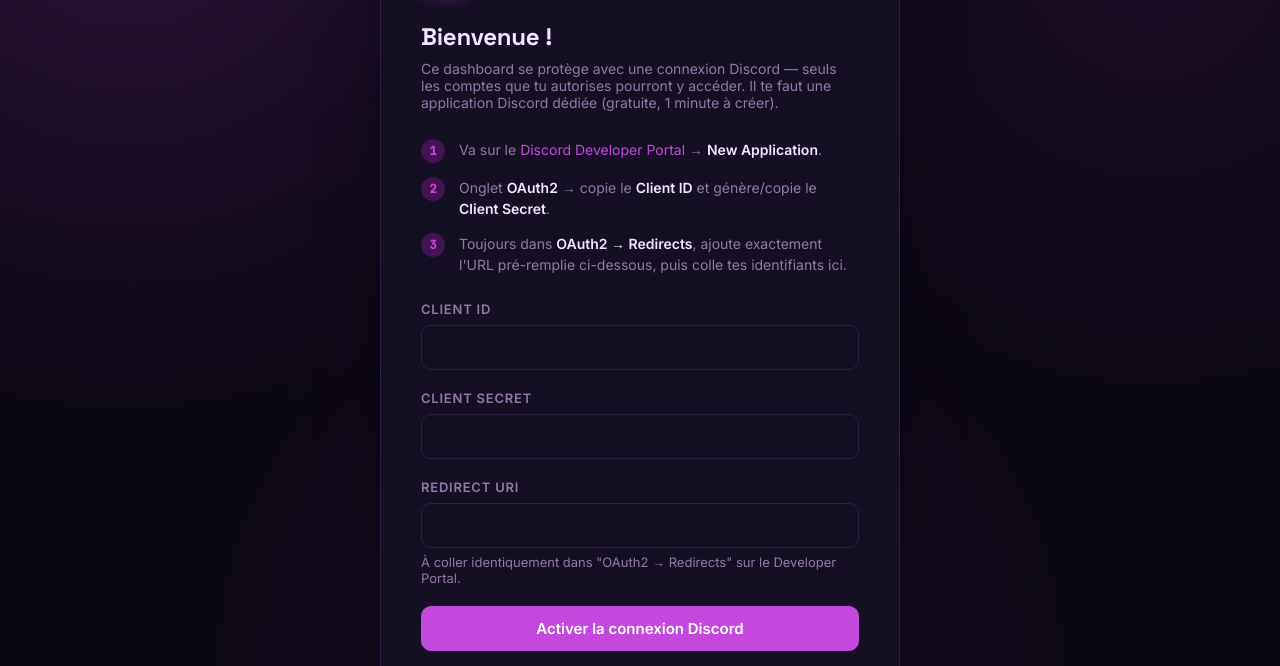
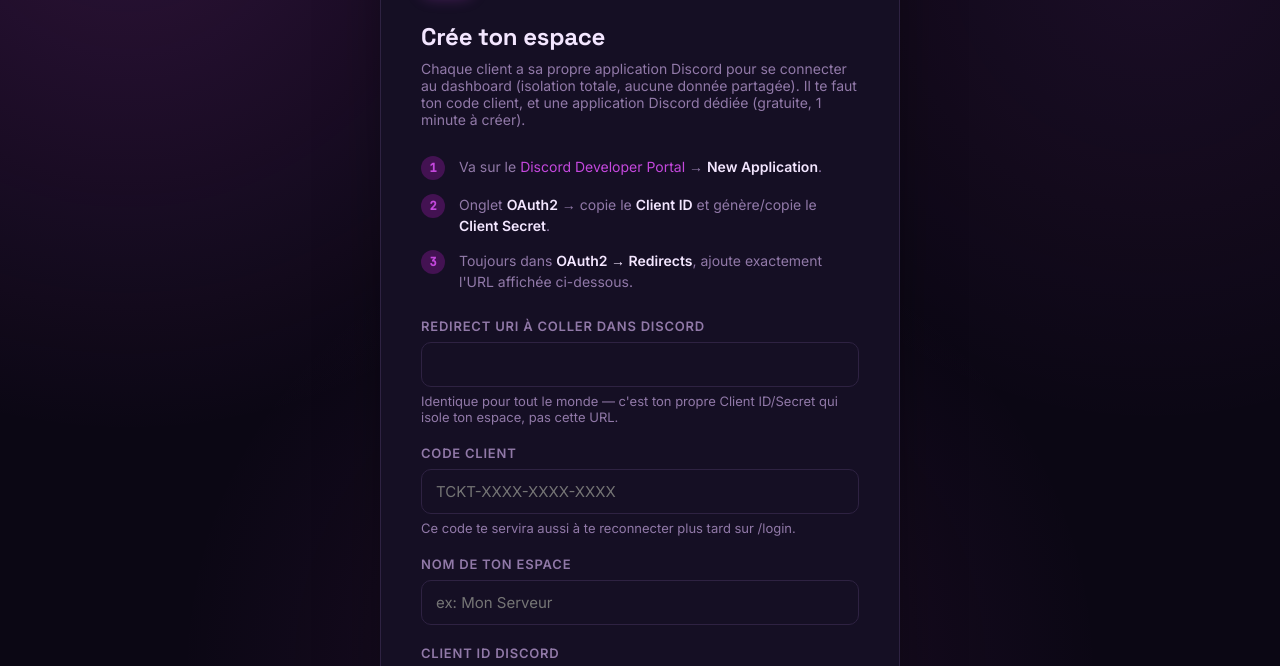
Before and after one commit to gjhzxzrgq5-star/dashboard, a website: page dashboard/public/setup.html in a window 1280 px wide. Shown: the part 128-794 px from the top of the page. Drawn offline with Linux system fonts and the light colour scheme; no server answers.

Commit message:
Update setup.html

```diff
--- a/dashboard/public/setup.html
+++ b/dashboard/public/setup.html
@@ -3,7 +3,7 @@
 <head>
 <meta charset="UTF-8">
 <meta name="viewport" content="width=device-width, initial-scale=1.0">
-<title>Configuration initiale — Ticket Bot</title>
+<title>Créer ton espace — Ticket Bot</title>
 <link rel="icon" type="image/svg+xml" href="/assets/favicon.svg">
 <link rel="stylesheet" href="/assets/css/style.css">
 </head>
@@ -11,8 +11,8 @@
 <div class="auth-page">
   <div class="auth-card auth-card-wide">
     <div class="auth-logo">🎫</div>
-    <h1>Bienvenue !</h1>
-    <p class="sub">Ce dashboard se protège avec une connexion Discord — seuls les comptes que tu autorises pourront y accéder. Il te faut une application Discord dédiée (gratuite, 1 minute à créer).</p>
+    <h1>Crée ton espace</h1>
+    <p class="sub">Chaque client a sa propre application Discord pour se connecter au dashboard (isolation totale, aucune donnée partagée). Il te faut ton code client, et une application Discord dédiée (gratuite, 1 minute à créer).</p>
 
     <div class="setup-steps">
       <div class="setup-step">
@@ -25,26 +25,36 @@
       </div>
       <div class="setup-step">
         <span class="setup-step-num">3</span>
-        <div>Toujours dans <strong>OAuth2 → Redirects</strong>, ajoute exactement l'URL pré-remplie ci-dessous, puis colle tes identifiants ici.</div>
+        <div>Toujours dans <strong>OAuth2 → Redirects</strong>, ajoute exactement l'URL affichée ci-dessous.</div>
       </div>
+    </div>
+
+    <div class="field">
+      <label>Redirect URI à coller dans Discord</label>
+      <input type="text" id="redirect-uri" class="mono" readonly>
+      <p class="field-hint">Identique pour tout le monde — c'est ton propre Client ID/Secret qui isole ton espace, pas cette URL.</p>
     </div>
 
     <div class="auth-error" id="error"></div>
     <form id="setup-form">
       <div class="field">
-        <label for="client-id">Client ID</label>
+        <label for="code">Code client</label>
+        <input type="text" id="code" class="mono" placeholder="TCKT-XXXX-XXXX-XXXX" required autocomplete="off">
+        <p class="field-hint">Ce code te servira aussi à te reconnecter plus tard sur /login.</p>
+      </div>
+      <div class="field">
+        <label for="name">Nom de ton espace</label>
+        <input type="text" id="name" placeholder="ex: Mon Serveur" required autocomplete="off">
+      </div>
+      <div class="field">
+        <label for="client-id">Client ID Discord</label>
         <input type="text" id="client-id" class="mono" required autocomplete="off">
       </div>
       <div class="field">
-        <label for="client-secret">Client Secret</label>
+        <label for="client-secret">Client Secret Discord</label>
         <input type="password" id="client-secret" class="mono" required autocomplete="off">
       </div>
-      <div class="field">
-        <label for="redirect-uri">Redirect URI</label>
-        <input type="text" id="redirect-uri" class="mono" required>
-        <p class="field-hint">À coller identiquement dans "OAuth2 → Redirects" sur le Developer Portal.</p>
-      </div>
-      <button type="submit" class="btn-primary" style="width:100%">Activer la connexion Discord</button>
+      <button type="submit" class="btn-primary" style="width:100%">Créer mon espace</button>
     </form>
   </div>
 </div>
@@ -65,9 +75,10 @@ form.addEventListener('submit', async (e) => {
   e.preventDefault();
   errorBox.classList.remove('show');
   const body = {
+    code: document.getElementById('code').value.trim(),
+    name: document.getElementById('name').value.trim(),
     clientId: document.getElementById('client-id').value.trim(),
     clientSecret: document.getElementById('client-secret').value.trim(),
-    redirectUri: redirectInput.value.trim(),
   };
   const res = await fetch('/api/setup', {
     method: 'POST',
@@ -80,7 +91,7 @@ form.addEventListener('submit', async (e) => {
     errorBox.classList.add('show');
     return;
   }
-  window.location.href = '/login';
+  window.location.href = data.loginUrl;
 });
 </script>
 </body>
```
